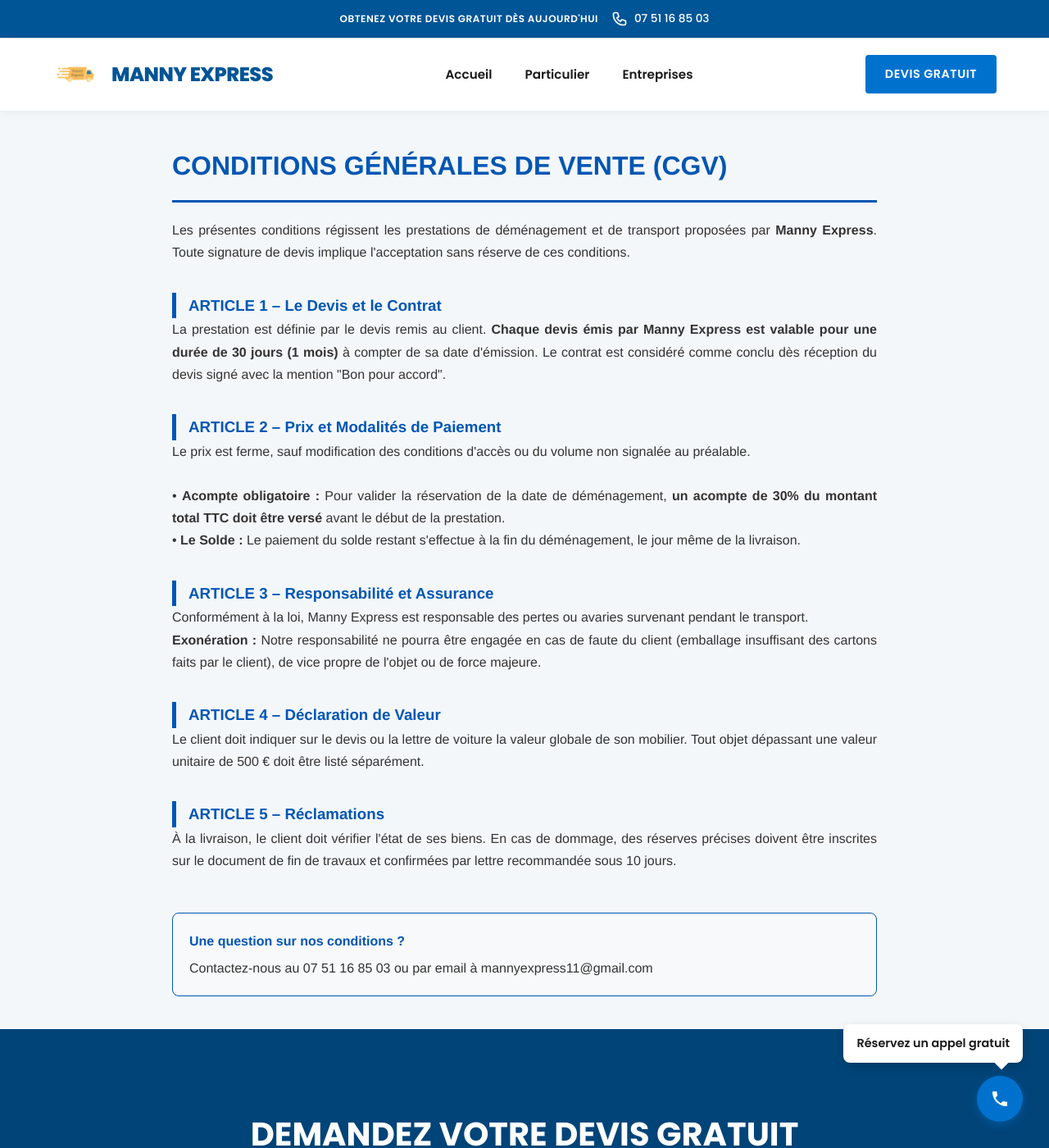
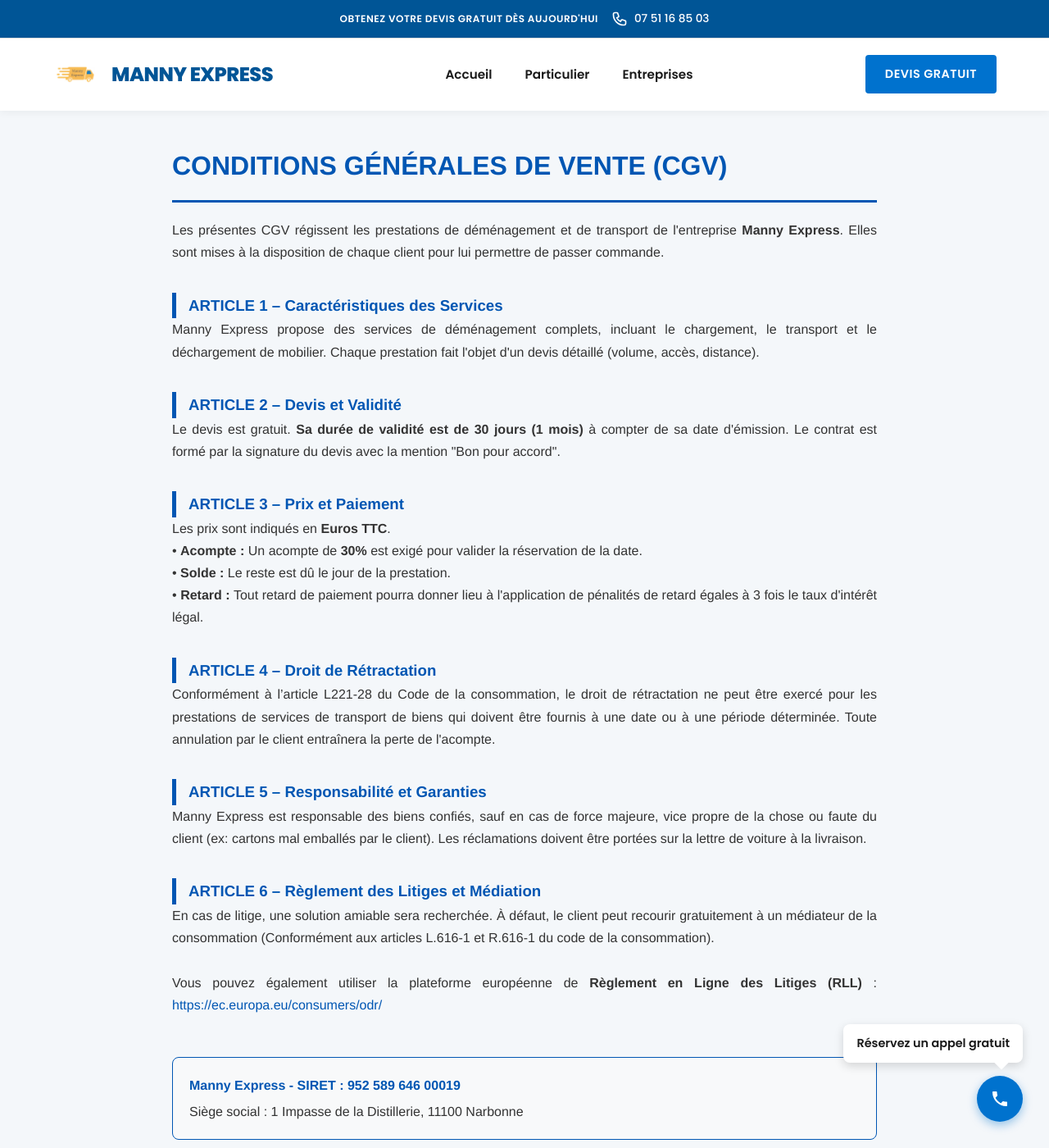
Before and after one commit to billoosijok/mannyexpress, a Jekyll site: the page built from cgv.md, in a window 1280 px wide and 1400 px high. Shown: the whole window at 82% size. Built offline with Jekyll 4.4.1, drawn with Linux system fonts in a browser that asks for light colours.

Commit message:
Update cgv.md

```diff
--- a/cgv.md
+++ b/cgv.md
@@ -7,31 +7,35 @@
 
 <h1 style="color: #0056b3; border-bottom: 3px solid #0056b3; padding-bottom: 15px; text-transform: uppercase; text-align: left;">Conditions Générales de Vente (CGV)</h1>
 
-<p style="margin-top: 20px;">Les présentes conditions régissent les prestations de déménagement et de transport proposées par <strong>Manny Express</strong>. Toute signature de devis implique l'acceptation sans réserve de ces conditions.</p>
+<p style="margin-top: 20px;">Les présentes CGV régissent les prestations de déménagement et de transport de l'entreprise <strong>Manny Express</strong>. Elles sont mises à la disposition de chaque client pour lui permettre de passer commande.</p>
 
-<h3 style="color: #0056b3; margin-top: 35px; border-left: 5px solid #0056b3; padding-left: 15px;">ARTICLE 1 – Le Devis et le Contrat</h3>
-<p>La prestation est définie par le devis remis au client. <strong>Chaque devis émis par Manny Express est valable pour une durée de 30 jours (1 mois)</strong> à compter de sa date d'émission. Le contrat est considéré comme conclu dès réception du devis signé avec la mention "Bon pour accord".</p>
+<h3 style="color: #0056b3; margin-top: 35px; border-left: 5px solid #0056b3; padding-left: 15px;">ARTICLE 1 – Caractéristiques des Services</h3>
+<p>Manny Express propose des services de déménagement complets, incluant le chargement, le transport et le déchargement de mobilier. Chaque prestation fait l'objet d'un devis détaillé (volume, accès, distance).</p>
 
-<h3 style="color: #0056b3; margin-top: 35px; border-left: 5px solid #0056b3; padding-left: 15px;">ARTICLE 2 – Prix et Modalités de Paiement</h3>
-<p>Le prix est ferme, sauf modification des conditions d'accès ou du volume non signalée au préalable.
+<h3 style="color: #0056b3; margin-top: 35px; border-left: 5px solid #0056b3; padding-left: 15px;">ARTICLE 2 – Devis et Validité</h3>
+<p>Le devis est gratuit. <strong>Sa durée de validité est de 30 jours (1 mois)</strong> à compter de sa date d'émission. Le contrat est formé par la signature du devis avec la mention "Bon pour accord".</p>
+
+<h3 style="color: #0056b3; margin-top: 35px; border-left: 5px solid #0056b3; padding-left: 15px;">ARTICLE 3 – Prix et Paiement</h3>
+<p>Les prix sont indiqués en <strong>Euros TTC</strong>.
+<br>• <strong>Acompte :</strong> Un acompte de <strong>30%</strong> est exigé pour valider la réservation de la date.
+<br>• <strong>Solde :</strong> Le reste est dû le jour de la prestation.
+<br>• <strong>Retard :</strong> Tout retard de paiement pourra donner lieu à l'application de pénalités de retard égales à 3 fois le taux d'intérêt légal.</p>
+
+<h3 style="color: #0056b3; margin-top: 35px; border-left: 5px solid #0056b3; padding-left: 15px;">ARTICLE 4 – Droit de Rétractation</h3>
+<p>Conformément à l’article L221-28 du Code de la consommation, le droit de rétractation ne peut être exercé pour les prestations de services de transport de biens qui doivent être fournis à une date ou à une période déterminée. Toute annulation par le client entraînera la perte de l'acompte.</p>
+
+<h3 style="color: #0056b3; margin-top: 35px; border-left: 5px solid #0056b3; padding-left: 15px;">ARTICLE 5 – Responsabilité et Garanties</h3>
+<p>Manny Express est responsable des biens confiés, sauf en cas de force majeure, vice propre de la chose ou faute du client (ex: cartons mal emballés par le client). Les réclamations doivent être portées sur la lettre de voiture à la livraison.</p>
+
+<h3 style="color: #0056b3; margin-top: 35px; border-left: 5px solid #0056b3; padding-left: 15px;">ARTICLE 6 – Règlement des Litiges et Médiation</h3>
+<p>En cas de litige, une solution amiable sera recherchée. À défaut, le client peut recourir gratuitement à un médiateur de la consommation (Conformément aux articles L.616-1 et R.616-1 du code de la consommation).
 <br><br>
-• <strong>Acompte obligatoire :</strong> Pour valider la réservation de la date de déménagement, <strong>un acompte de 30% du montant total TTC doit être versé</strong> avant le début de la prestation.
-<br>
-• <strong>Le Solde :</strong> Le paiement du solde restant s'effectue à la fin du déménagement, le jour même de la livraison.</p>
-
-<h3 style="color: #0056b3; margin-top: 35px; border-left: 5px solid #0056b3; padding-left: 15px;">ARTICLE 3 – Responsabilité et Assurance</h3>
-<p>Conformément à la loi, Manny Express est responsable des pertes ou avaries survenant pendant le transport.
-<br><strong>Exonération :</strong> Notre responsabilité ne pourra être engagée en cas de faute du client (emballage insuffisant des cartons faits par le client), de vice propre de l'objet ou de force majeure.</p>
-
-<h3 style="color: #0056b3; margin-top: 35px; border-left: 5px solid #0056b3; padding-left: 15px;">ARTICLE 4 – Déclaration de Valeur</h3>
-<p>Le client doit indiquer sur le devis ou la lettre de voiture la valeur globale de son mobilier. Tout objet dépassant une valeur unitaire de 500 € doit être listé séparément.</p>
-
-<h3 style="color: #0056b3; margin-top: 35px; border-left: 5px solid #0056b3; padding-left: 15px;">ARTICLE 5 – Réclamations</h3>
-<p>À la livraison, le client doit vérifier l'état de ses biens. En cas de dommage, des réserves précises doivent être inscrites sur le document de fin de travaux et confirmées par lettre recommandée sous 10 jours.</p>
+Vous pouvez également utiliser la plateforme européenne de <strong>Règlement en Ligne des Litiges (RLL)</strong> :
+<a href="https://ec.europa.eu/consumers/odr/" target="_blank" style="color: #0056b3;">https://ec.europa.eu/consumers/odr/</a></p>
 
 <div style="margin-top: 50px; padding: 20px; background-color: #f8f9fa; border-radius: 8px; border: 1px solid #0056b3;">
-    <p style="margin: 0; font-weight: bold; color: #0056b3;">Une question sur nos conditions ?</p>
-    <p style="margin: 5px 0 0 0;">Contactez-nous au 07 51 16 85 03 ou par email à mannyexpress11@gmail.com</p>
+    <p style="margin: 0; font-weight: bold; color: #0056b3;">Manny Express - SIRET : 952 589 646 00019</p>
+    <p style="margin: 5px 0 0 0;">Siège social : 1 Impasse de la Distillerie, 11100 Narbonne</p>
 </div>
 
 </div>
```
